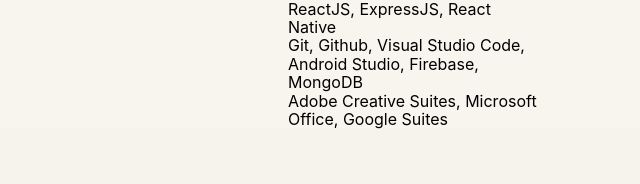
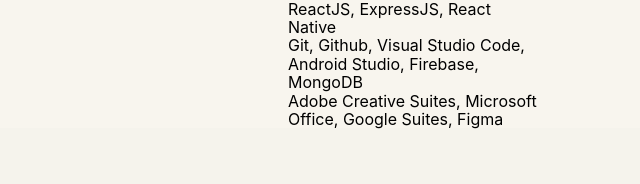
Before and after one commit to jhemylunnejed/portfolio, a plain HTML site: page index.html in a window 1280 px wide. Shown: the part 1012-1196 px from the top of the page, 352-992 px from the left. Drawn offline with nearby package versions, Linux system fonts and the light colour scheme; a script that the page names is missing.

Commit message:
added figma

```diff
--- a/index.html
+++ b/index.html
@@ -117,7 +117,7 @@
                         <p>HTML, CSS, TailwindCSS, Bootstrap</p>
                         <p>Javascript, PHP, C, NodeJS, ReactJS, ExpressJS, React Native</p>
                         <p>Git, Github, Visual Studio Code, Android Studio, Firebase, MongoDB</p>
-                        <p>Adobe Creative Suites, Microsoft Office, Google Suites</p>
+                        <p>Adobe Creative Suites, Microsoft Office, Google Suites, Figma</p>
                     </div>
             </div>
         </div>
```
